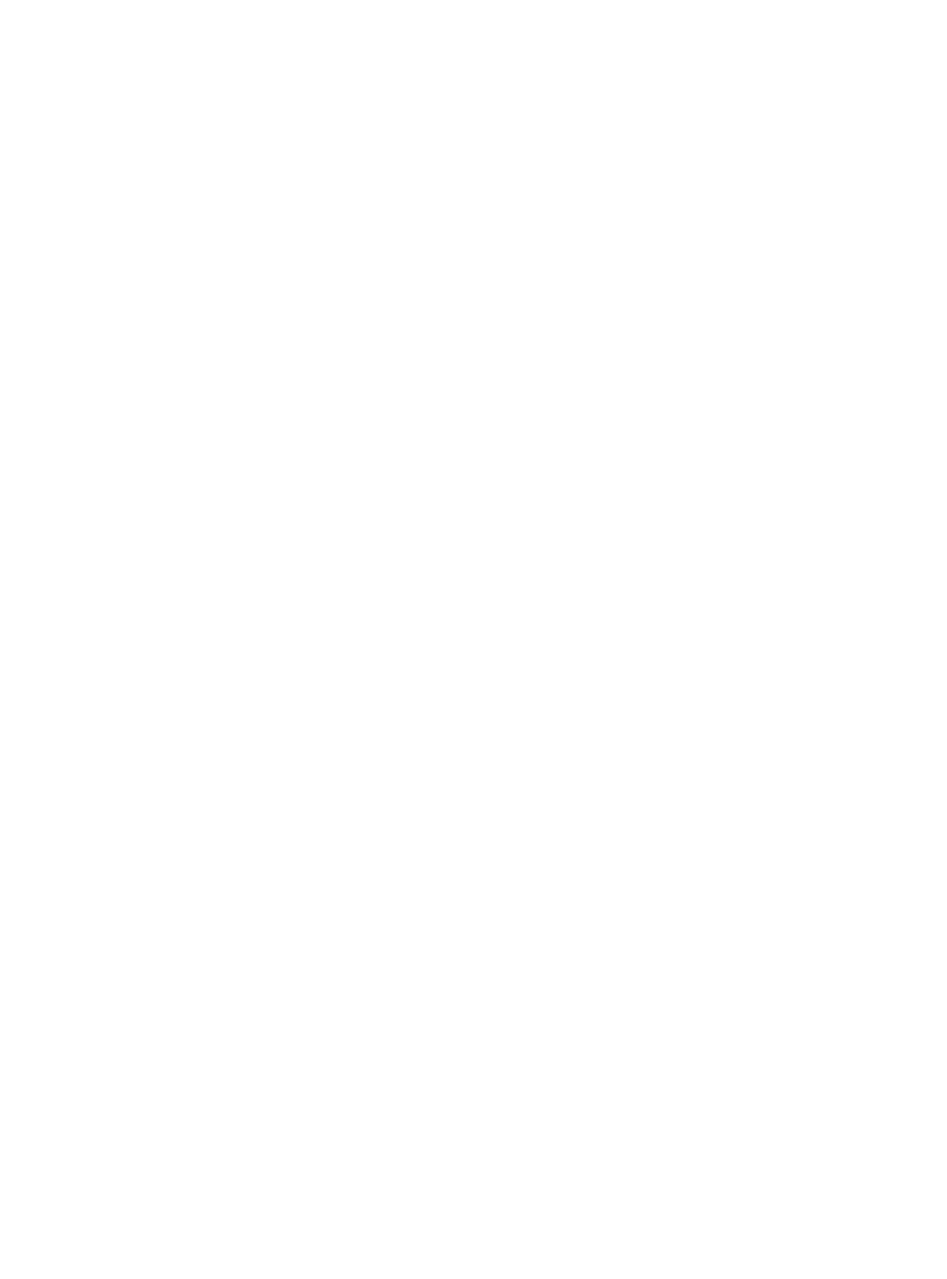
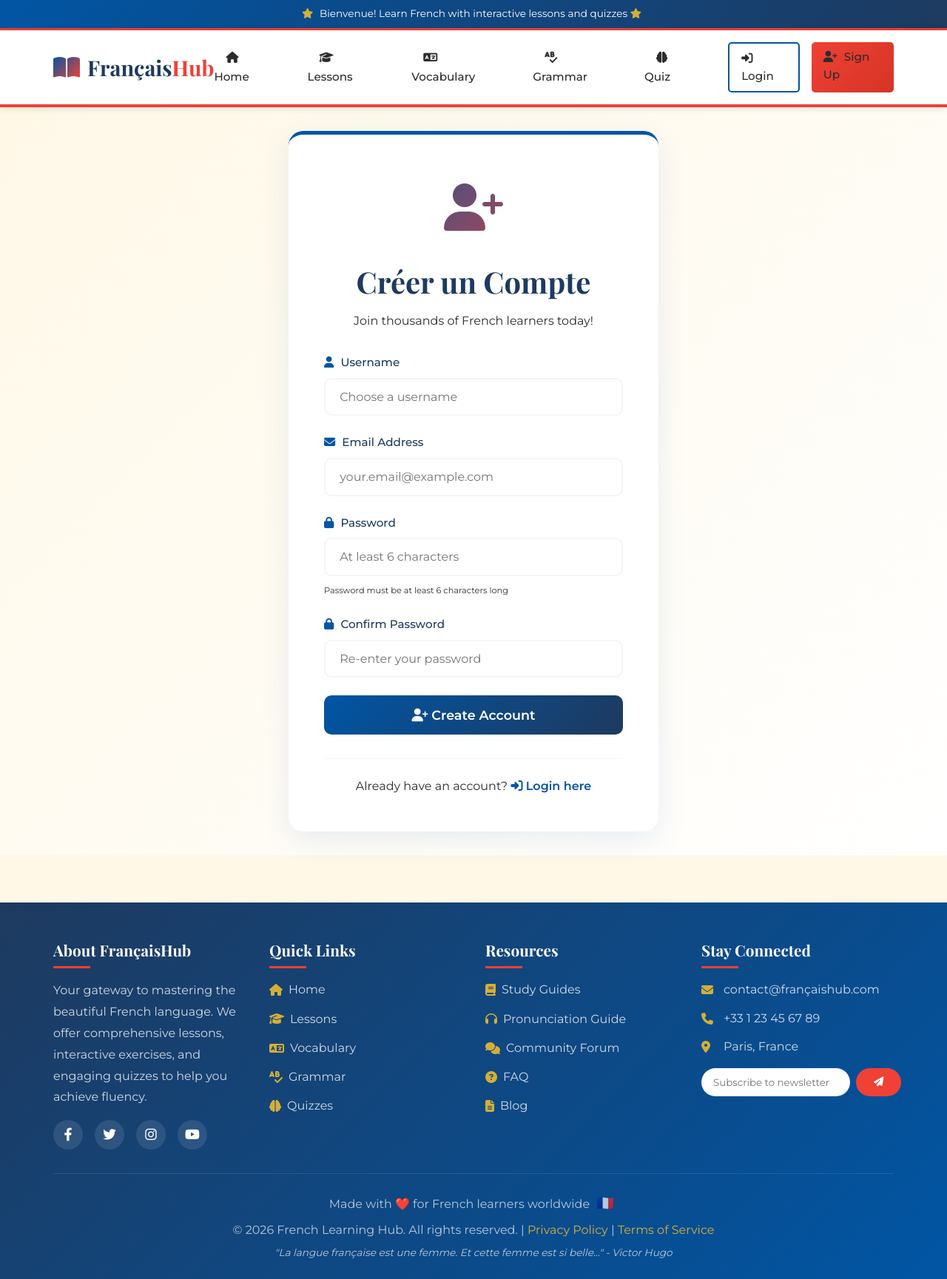
Before and after one commit to nihar1726/french-learning, a PHP site: page /french-learning/auth/register.php in a window 1280 px wide. Before the commit the page is empty. Shown: the whole page at 74% size. Before the commit the page ends 800 px from the top, so only its background shows below. Run offline with PHP 8.4, Linux system fonts and the light colour scheme; some libraries are stand-ins or nearby versions.

Commit message:
Created the Sign Up feature

```diff
--- a/assets/css/style.css
+++ b/assets/css/style.css
@@ -685,3 +685,229 @@ footer {
 .mb-2 { margin-bottom: 2rem; }
 .mb-3 { margin-bottom: 3rem; }
 .mb-4 { margin-bottom: 4rem; }
+
+/* ============================================
+   AUTHENTICATION PAGES STYLES (register.php, login.php)
+   Add this to your assets/css/style.css file
+   ============================================ */
+
+.auth-container {
+    min-height: 80vh;
+    display: flex;
+    align-items: center;
+    justify-content: center;
+    padding: 2rem;
+    background: linear-gradient(135deg, var(--cream) 0%, var(--white) 100%);
+}
+
+.auth-box {
+    background: var(--white);
+    padding: 3rem;
+    border-radius: 20px;
+    box-shadow: 0 10px 40px rgba(0, 85, 164, 0.1);
+    max-width: 500px;
+    width: 100%;
+    border-top: 5px solid var(--french-blue);
+}
+
+.auth-header {
+    text-align: center;
+    margin-bottom: 2rem;
+}
+
+.auth-header h1 {
+    font-family: var(--font-heading);
+    font-size: 2.5rem;
+    color: var(--french-navy);
+    margin-bottom: 0.5rem;
+}
+
+.auth-header p {
+    color: var(--charcoal);
+    font-size: 1rem;
+}
+
+.auth-icon {
+    font-size: 4rem;
+    background: linear-gradient(135deg, var(--french-blue), var(--french-red));
+    -webkit-background-clip: text;
+    -webkit-text-fill-color: transparent;
+    background-clip: text;
+    margin-bottom: 1rem;
+}
+
+.form-group {
+    margin-bottom: 1.5rem;
+}
+
+.form-group label {
+    display: block;
+    margin-bottom: 0.5rem;
+    color: var(--french-navy);
+    font-weight: 500;
+    font-size: 0.95rem;
+}
+
+.form-group label i {
+    margin-right: 5px;
+    color: var(--french-blue);
+}
+
+.form-control {
+    width: 100%;
+    padding: 0.9rem 1.2rem;
+    border: 2px solid var(--light-gray);
+    border-radius: 10px;
+    font-size: 1rem;
+    font-family: var(--font-body);
+    transition: all 0.3s ease;
+}
+
+.form-control:focus {
+    outline: none;
+    border-color: var(--french-blue);
+    box-shadow: 0 0 0 3px rgba(0, 85, 164, 0.1);
+}
+
+.alert {
+    padding: 1rem 1.2rem;
+    border-radius: 10px;
+    margin-bottom: 1.5rem;
+    font-size: 0.95rem;
+}
+
+.alert-success {
+    background: #d4edda;
+    color: #155724;
+    border: 1px solid #c3e6cb;
+}
+
+.alert-success i {
+    color: #28a745;
+    margin-right: 8px;
+}
+
+.alert-danger {
+    background: #f8d7da;
+    color: #721c24;
+    border: 1px solid #f5c6cb;
+}
+
+.alert-danger ul {
+    margin: 0.5rem 0 0 1.5rem;
+    padding: 0;
+}
+
+.alert-danger li {
+    margin-bottom: 0.3rem;
+}
+
+.alert-info {
+    background: #d1ecf1;
+    color: #0c5460;
+    border: 1px solid #bee5eb;
+}
+
+.alert-info i {
+    color: #17a2b8;
+    margin-right: 8px;
+}
+
+.btn-submit {
+    width: 100%;
+    padding: 1rem;
+    background: linear-gradient(135deg, var(--french-blue), var(--french-navy));
+    color: var(--white);
+    border: none;
+    border-radius: 10px;
+    font-size: 1.1rem;
+    font-weight: 600;
+    cursor: pointer;
+    transition: all 0.3s ease;
+    font-family: var(--font-body);
+}
+
+.btn-submit:hover {
+    transform: translateY(-2px);
+    box-shadow: 0 5px 20px rgba(0, 85, 164, 0.3);
+}
+
+.btn-submit:active {
+    transform: translateY(0);
+}
+
+.auth-footer {
+    text-align: center;
+    margin-top: 2rem;
+    padding-top: 1.5rem;
+    border-top: 1px solid var(--light-gray);
+    color: var(--charcoal);
+}
+
+.auth-footer a {
+    color: var(--french-blue);
+    text-decoration: none;
+    font-weight: 600;
+}
+
+.auth-footer a:hover {
+    text-decoration: underline;
+}
+
+.password-strength {
+    margin-top: 0.5rem;
+    font-size: 0.85rem;
+    color: var(--charcoal);
+}
+
+.remember-forgot {
+    display: flex;
+    justify-content: space-between;
+    align-items: center;
+    margin-bottom: 1.5rem;
+}
+
+.remember-me {
+    display: flex;
+    align-items: center;
+    gap: 0.5rem;
+}
+
+.remember-me input[type="checkbox"] {
+    width: 18px;
+    height: 18px;
+    cursor: pointer;
+}
+
+.remember-me label {
+    margin: 0;
+    cursor: pointer;
+    font-size: 0.9rem;
+}
+
+.forgot-password {
+    color: var(--french-blue);
+    text-decoration: none;
+    font-size: 0.9rem;
+}
+
+.forgot-password:hover {
+    text-decoration: underline;
+}
+
+/* Responsive Design for Auth Pages */
+@media (max-width: 768px) {
+    .auth-box {
+        padding: 2rem 1.5rem;
+    }
+
+    .auth-header h1 {
+        font-size: 2rem;
+    }
+
+    .remember-forgot {
+        flex-direction: column;
+        gap: 1rem;
+        align-items: flex-start;
+    }
+}
--- a/auth/register.php
+++ b/auth/register.php
@@ -0,0 +1,201 @@
+<?php
+// auth/register.php
+require_once '../config/config.php';
+require_once '../config/database.php';
+
+// If user is already logged in, redirect to homepage
+if (isset($_SESSION['user_id'])) {
+    header('Location: ' . SITE_URL . '/index.php');
+    exit();
+}
+
+$page_title = "Sign Up";
+$errors = [];
+$success = false;
+
+// Process form submission
+if ($_SERVER['REQUEST_METHOD'] == 'POST') {
+    // Get and sanitize input
+    $username = trim($_POST['username'] ?? '');
+    $email = trim($_POST['email'] ?? '');
+    $password = $_POST['password'] ?? '';
+    $confirm_password = $_POST['confirm_password'] ?? '';
+
+    // Validation
+    if (empty($username)) {
+        $errors[] = "Username is required";
+    } elseif (strlen($username) < 3) {
+        $errors[] = "Username must be at least 3 characters long";
+    } elseif (!preg_match('/^[a-zA-Z0-9_]+$/', $username)) {
+        $errors[] = "Username can only contain letters, numbers, and underscores";
+    }
+
+    if (empty($email)) {
+        $errors[] = "Email is required";
+    } elseif (!filter_var($email, FILTER_VALIDATE_EMAIL)) {
+        $errors[] = "Invalid email format";
+    }
+
+    if (empty($password)) {
+        $errors[] = "Password is required";
+    } elseif (strlen($password) < 6) {
+        $errors[] = "Password must be at least 6 characters long";
+    }
+
+    if ($password !== $confirm_password) {
+        $errors[] = "Passwords do not match";
+    }
+
+    // Check if username or email already exists
+    if (empty($errors)) {
+        $db = new Database();
+
+        // Check username
+        $db->query("SELECT id FROM usersNew WHERE username = :username");
+        $db->bind(':username', $username);
+        if ($db->single()) {
+            $errors[] = "Username already taken";
+        }
+
+        // Check email
+        $db->query("SELECT id FROM usersNew WHERE email = :email");
+        $db->bind(':email', $email);
+        if ($db->single()) {
+            $errors[] = "Email already registered";
+        }
+    }
+
+    // If no errors, create the user
+    if (empty($errors)) {
+        $db = new Database();
+
+        // Hash password
+        $hashed_password = password_hash($password, PASSWORD_DEFAULT);
+
+        // Insert user
+        $db->query("INSERT INTO usersNew (username, email, password, created_at)
+                    VALUES (:username, :email, :password, NOW())");
+        $db->bind(':username', $username);
+        $db->bind(':email', $email);
+        $db->bind(':password', $hashed_password);
+
+        if ($db->execute()) {
+            $success = true;
+            // Clear form fields on success
+            $username = $email = '';
+        } else {
+            $errors[] = "Registration failed. Please try again.";
+        }
+    }
+}
+
+require_once '../includes/header.php';
+require_once '../includes/navbar.php';
+?>
+
+<div class="auth-container">
+    <div class="auth-box">
+        <div class="auth-header">
+            <div class="auth-icon">
+                <i class="fas fa-user-plus"></i>
+            </div>
+            <h1>Créer un Compte</h1>
+            <p>Join thousands of French learners today!</p>
+        </div>
+
+        <?php if ($success): ?>
+            <div class="alert alert-success">
+                <i class="fas fa-check-circle"></i>
+                <strong>Success!</strong> Your account has been created.
+                <a href="<?php echo SITE_URL; ?>/auth/login.php">Click here to login</a>
+            </div>
+        <?php endif; ?>
+
+        <?php if (!empty($errors)): ?>
+            <div class="alert alert-danger">
+                <strong><i class="fas fa-exclamation-triangle"></i> Please fix the following errors:</strong>
+                <ul>
+                    <?php foreach ($errors as $error): ?>
+                        <li><?php echo htmlspecialchars($error); ?></li>
+                    <?php endforeach; ?>
+                </ul>
+            </div>
+        <?php endif; ?>
+
+        <form method="POST" action="">
+            <div class="form-group">
+                <label for="username">
+                    <i class="fas fa-user"></i> Username
+                </label>
+                <input
+                    type="text"
+                    id="username"
+                    name="username"
+                    class="form-control"
+                    placeholder="Choose a username"
+                    value="<?php echo htmlspecialchars($username ?? ''); ?>"
+                    required
+                >
+            </div>
+
+            <div class="form-group">
+                <label for="email">
+                    <i class="fas fa-envelope"></i> Email Address
+                </label>
+                <input
+                    type="email"
+                    id="email"
+                    name="email"
+                    class="form-control"
+                    placeholder="your.email@example.com"
+                    value="<?php echo htmlspecialchars($email ?? ''); ?>"
+                    required
+                >
+            </div>
+
+            <div class="form-group">
+                <label for="password">
+                    <i class="fas fa-lock"></i> Password
+                </label>
+                <input
+                    type="password"
+                    id="password"
+                    name="password"
+                    class="form-control"
+                    placeholder="At least 6 characters"
+                    required
+                >
+                <div class="password-strength">
+                    <small>Password must be at least 6 characters long</small>
+                </div>
+            </div>
+
+            <div class="form-group">
+                <label for="confirm_password">
+                    <i class="fas fa-lock"></i> Confirm Password
+                </label>
+                <input
+                    type="password"
+                    id="confirm_password"
+                    name="confirm_password"
+                    class="form-control"
+                    placeholder="Re-enter your password"
+                    required
+                >
+            </div>
+
+            <button type="submit" class="btn-submit">
+                <i class="fas fa-user-plus"></i> Create Account
+            </button>
+        </form>
+
+        <div class="auth-footer">
+            Already have an account?
+            <a href="<?php echo SITE_URL; ?>/auth/login.php">
+                <i class="fas fa-sign-in-alt"></i> Login here
+            </a>
+        </div>
+    </div>
+</div>
+
+<?php require_once '../includes/footer.php'; ?>
```
